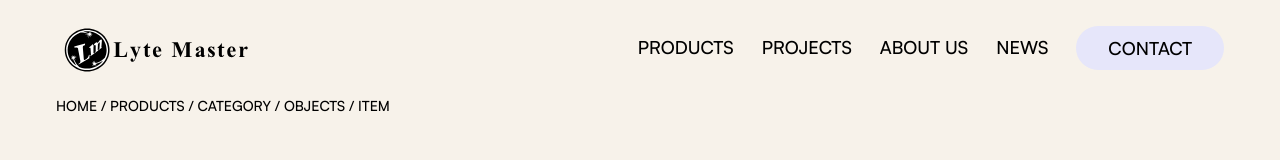
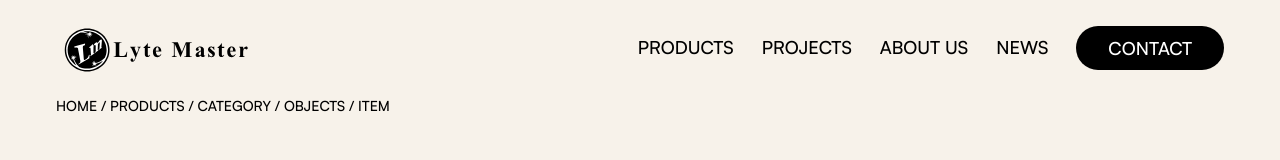
Before and after one commit to goutham-shankar/lytemaster, a Next.js app: page /products/category/objects/item in a window 1280 px wide. Shown: the top 160 px of the page. Built offline with nearby package versions, Linux system fonts and the light colour scheme.

Commit message:
update: cta button contrast when background is light

```diff
--- a/src/components/common/nav.jsx
+++ b/src/components/common/nav.jsx
@@ -26,8 +26,8 @@ const lightBgPaths = ["/"];
 const navItems = [
   { name: "Products", href: "/products", dropdown: null },
   { name: "Projects", href: "/projects", dropdown: null },
-  { name: "About us", href: "#", dropdown: null },
-  { name: "News", href: "#", dropdown: null },
+  { name: "About us", href: "/about", dropdown: null },
+  { name: "News", href: "/news", dropdown: null },
   { name: "Contact", href: "#", dropdown: false, cta: true },
 ];
 
@@ -40,6 +40,8 @@ const variants = {
 const navItemVariants = {
   base: "relative mx-2 group lg:text-xs xl:text-lg",
   cta: "px-8 py-2 rounded-full bg-[#E6E6FA] text-black hover:bg-black hover:text-white hover:scale-105 transition duration-500",
+  ctaDark:
+    "px-8 py-2 rounded-full bg-black text-white hover:bg-[#E6E6FA] hover:text-black hover:scale-105 transition duration-500",
 };
 
 const Dropdown = ({ items, isOpen, setIsOpen }) => {
@@ -76,7 +78,11 @@ const NavItem = ({ item }) => {
       <Link
         href={item.href}
         className={`${
-          item.cta ? navItemVariants.cta : ""
+          item.cta
+            ? lightBgPaths.includes(pathname)
+              ? navItemVariants.cta
+              : navItemVariants.ctaDark
+            : ""
         } flex items-center gap-2`}
       >
         {item.name}
```
